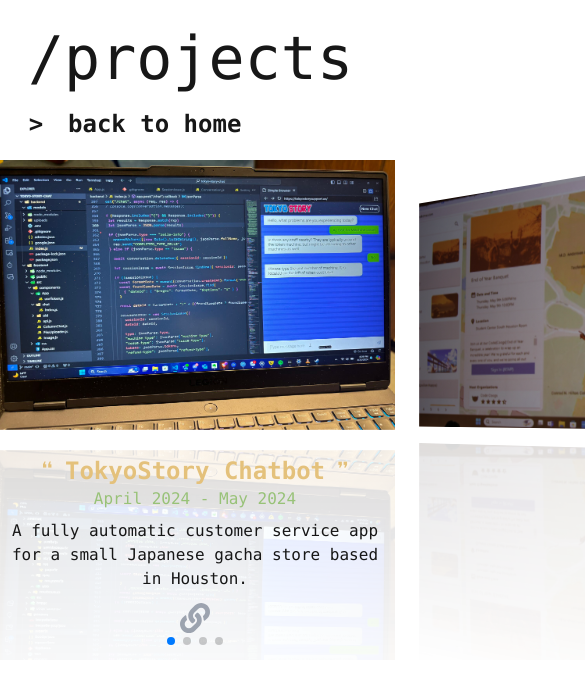
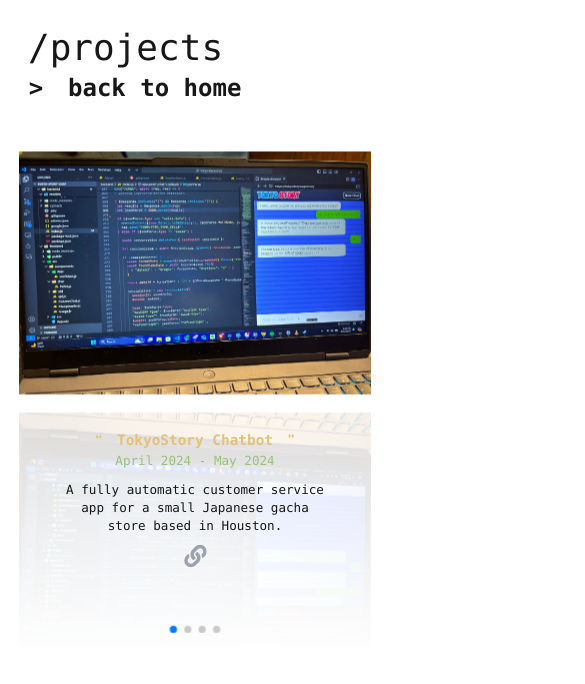
Before and after one commit to weabonie/portfolio, a Next.js app: page /projects in a window 390 px wide. Shown: the top 684 px of the page, 585 px wide, since content can reach past the window. Built offline with nearby package versions, Linux system fonts and the light colour scheme.

Commit message:
Updated the responsiveness for carousel

```diff
--- a/src/app/contact/page.tsx
+++ b/src/app/contact/page.tsx
@@ -47,7 +47,7 @@
 				<BackButton page="home" path="/" />
 
 				<section className="text-xl space-y-5">
-					<h1 className="text-3xl">
+					<h1 className="text-xl md:text-3xl">
 						Let's <span className="font-bold text-title">work</span> together!
 						{!toggleSocials ? " Wait for a sec." : " Here."}
 					</h1>
@@ -58,7 +58,7 @@
 
 					{toggleSocials && (
 						<ul
-							className="text-3xl px-10 space-y-3"
+							className="text-2xl md:text-3xl md:px-10 space-y-1 md:space-y-3"
 							// biome-ignore lint/security/noDangerouslySetInnerHtml: <explanation>
 							dangerouslySetInnerHTML={{ __html: contactTableHTML }}
 						/>
--- a/src/app/projects/carousel.tsx
+++ b/src/app/projects/carousel.tsx
@@ -20,7 +20,7 @@
 	};
 
 	return (
-		<section>
+		<section className="flex justify-center items-center">
 			<Swiper
 				lazyPreloaderClass={"swiper-lazy-preloader"}
 				effect={"coverflow"}
@@ -37,7 +37,7 @@
 				}}
 				pagination
 				modules={[EffectCoverflow, Pagination]}
-				className="w-full h-[500px]"
+				className="w-screen h-[550px]"
 				onSlideChange={handleChange}
 			>
 				{projectsData.map((project, index) => (
--- a/src/app/projects/page.tsx
+++ b/src/app/projects/page.tsx
@@ -1,6 +1,6 @@
 "use client";
 
-import { useState } from "react";
+import { useEffect, useState } from "react";
 import Carousel from "./carousel";
 import { BackButton, titleClass } from "@/components/common";
 import { projectsData } from "@/components/data";
@@ -11,7 +11,15 @@
 	const title = "/projects";
 
 	const [projIndex, setProjIndex] = useState<number>(0);
-	// console.log(projectsData[projectIndex].name)
+	const [matches, setMatches] = useState<boolean>(false);
+
+	useEffect(() => {
+		setMatches(window.matchMedia("(min-width: 768px)").matches);
+
+		window
+			.matchMedia("(min-width: 768px)")
+			.addEventListener("change", (e) => setMatches(e.matches));
+	}, []);
 
 	return (
 		<main className="p-7 md:p-10 space-y-5">
@@ -21,35 +29,39 @@
 				<BackButton page="home" path="/" />
 			</div>
 
-			<section className="flex flex-col justify-center items-center space-y-4">
+			<section className="scale-90 flex flex-col justify-center items-center space-y-1 md:space-y-4">
 				<Carousel
 					projectProps={{ projIndex: projIndex, setProjIndex: setProjIndex }}
 				/>
 
-				<div className="z-10 h-[150px] absolute translate-y-28 text-center">
-					<h1 className="flex justify-center text-2xl text-console font-bold">
+				<div className="z-10 h-[200px] md:h-[150px] p-5 md:p-0 absolute translate-y-28 text-center">
+					<h1 className="text-base md:text-2xl flex justify-center text-console font-bold">
 						<div className="relative">
-							<span className="absolute -left-6 animate-projectLeftQuote">❝</span>
+							<span className="absolute -left-6 animate-projectLeftQuote">
+								❝
+							</span>
 							{projectsData[projIndex].name}
-							<span className="absolute -right-6 animate-projectRightQuote">❞</span>
+							<span className="absolute -right-6 animate-projectRightQuote">
+								❞
+							</span>
 						</div>
 					</h1>
-					<h2 className="text-base text-terminal">
+					<h2 className="text-sm md:text-base text-terminal">
 						{projectsData[projIndex].date}
 					</h2>
 
-					<p className="max-w-3xl py-2 text-base">
+					<p className="w-[300px] md:w-[700px] py-3 md:py-2 text-sm md:text-base">
 						{projectsData[projIndex].description}
 					</p>
 
-					<div className="my-1 flex justify-center">
+					<div className="md:my-1 flex justify-center">
 						{projectsData[projIndex].links.website && (
 							<Link
 								target="_blank"
 								className="hover:text-title text-gray-400 transition-colors"
 								href={projectsData[projIndex].links.website}
 							>
-								<FaLink size={30} />
+								<FaLink size={matches ? 30 : 25} />
 							</Link>
 						)}
 
@@ -59,7 +71,7 @@
 								className="hover:text-title text-gray-400 transition-colors"
 								href={projectsData[projIndex].links.github}
 							>
-								<FaGithub size={30} />
+								<FaGithub size={matches ? 30 : 25} />
 							</Link>
 						)}
 					</div>
--- a/src/components/common.tsx
+++ b/src/components/common.tsx
@@ -21,4 +21,4 @@
 	);
 };
 
-export const titleClass = "text-6xl md:text-7xl h-20 relative w-[max-content] font-mono before:absolute before:inset-0 before:animate-[typewriter_1s_steps(6)_forwards] before:bg-background after:absolute after:inset-0 after:w-[0.125em] after:animate-[typewriter_1s_steps(6)_forwards,_blink_1s_steps(6)_infinite_1s] after:bg-white"
+export const titleClass = "text-4xl mb-1 md:mb-0 md:text-7xl h-17 md:h-20 relative w-[max-content] font-mono before:absolute before:inset-0 before:animate-[typewriter_1s_steps(6)_forwards] before:bg-background after:absolute after:inset-0 after:w-[0.125em] after:animate-[typewriter_1s_steps(6)_forwards,_blink_1s_steps(6)_infinite_1s] after:bg-white"
```
